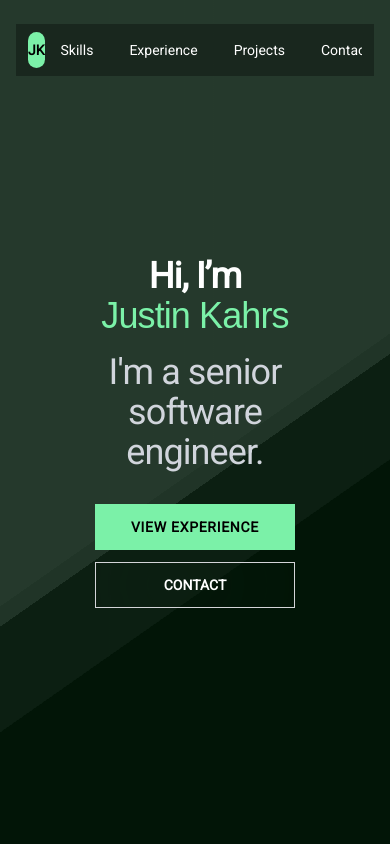
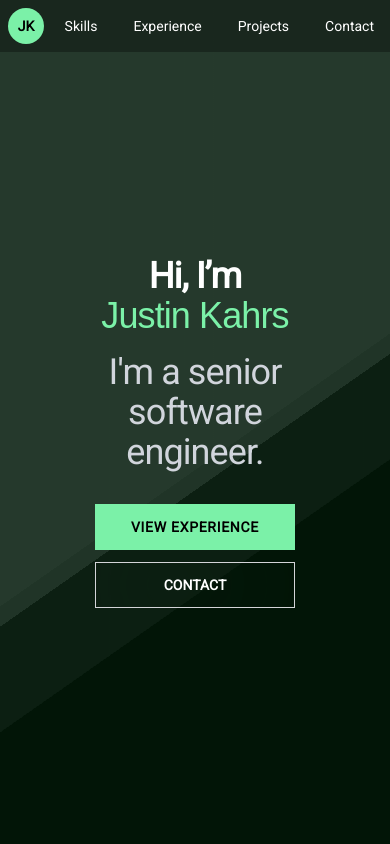
Before and after one commit to justinkahrs/homepage-2025, a Next.js app: page / in a window 390 px wide. Shown: the top 844 px of the page. Built offline with nearby package versions, Linux system fonts and the light colour scheme; no server answers; a web font is replaced by a local one.

Commit message:
fix nav mobile

```diff
--- a/components/Nav.tsx
+++ b/components/Nav.tsx
@@ -18,12 +18,12 @@ interface NavProps {
 function Nav({ active, setActive, setPendingTarget }: NavProps) {
   return (
     <nav
-      className="fixed inset-x-0 top-0 z-50 mx-auto mt-6 flex w-full max-w-full
-        items-center justify-center overflow-x-hidden px-4"
+      className="fixed inset-x-0 top-0 z-50 mx-auto flex w-full max-w-full
+        items-center justify-center overflow-x-hidden sm:mt-6 sm:px-4"
     >
       <div
         className="relative isolation-auto flex w-full max-w-4xl items-center
-          justify-between overflow-x-hidden px-3 py-2"
+          justify-between overflow-x-hidden sm:px-3 py-2"
       >
         <div className="absolute inset-0 bg-black/30 backdrop-blur-3xl" />
         <div
@@ -32,7 +32,7 @@ function Nav({ active, setActive, setPendingTarget }: NavProps) {
         >
           <div
             className="flex h-9 w-9 items-center justify-center rounded-full
-              bg-green-300 text-sm font-semibold text-black cursor-pointer"
+              bg-green-300 text-sm font-semibold text-black cursor-pointer ml-2"
             onClick={() => {
               const id = "home";
               const el =
```
